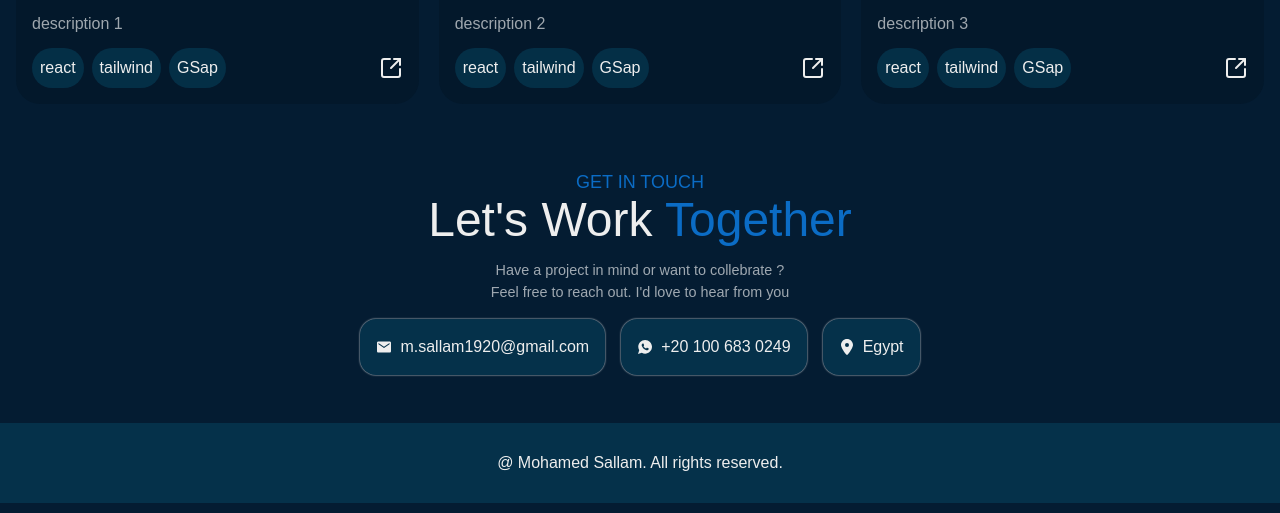
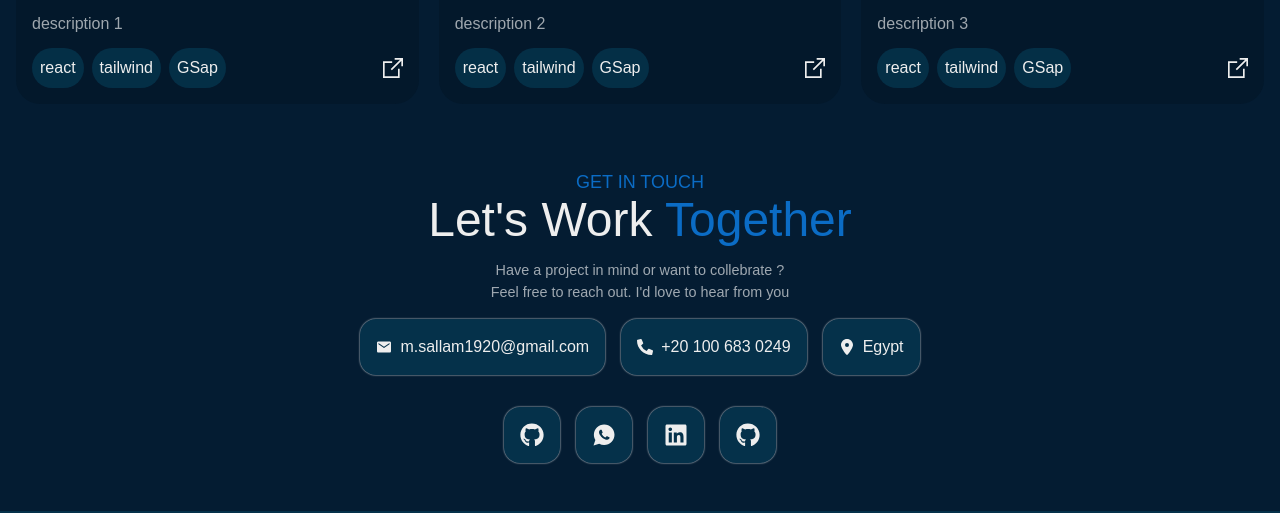
Before and after one commit to Mohamed-Sallam17/MohamedSallamPortfolio, a React (Vite) app: page / in a window 1280 px wide. Shown: the part 2147-2660 px from the top of the page. Built offline with nearby package versions, Linux system fonts and the light colour scheme; a web font is replaced by a local one.

Commit message:
finish protfolio without ainimations

```diff
--- a/src/App.css
+++ b/src/App.css
@@ -61,7 +61,8 @@
 }
 
 /* Contacts */
-footer .contacts-menu li{
+footer .contacts-menu li,
+footer .profiles a{
     box-shadow: 0 0 2px #ffffff;
 }
 
--- a/src/components/About.jsx
+++ b/src/components/About.jsx
@@ -56,7 +56,7 @@ const skillsIcons = [
 function About() {
 
   return (
-    <section className="about" id="about-me">
+    <section className="about" id="about">
         <div className="container mt-8">
             <div className='flex justify-center items-center flex-col'>
                 <div className="about-content w-full mx-auto text-center">
--- a/src/components/Footer.jsx
+++ b/src/components/Footer.jsx
@@ -1,9 +1,10 @@
-import { FaLocationDot } from "react-icons/fa6"
+import { FaLinkedin, FaPhoneAlt } from "react-icons/fa"
+import { FaGithub, FaLocationDot } from "react-icons/fa6"
 import { IoLogoWhatsapp, IoMdMail } from "react-icons/io"
 
 function Footer() {
   return (
-    <footer className="mt-8">
+    <footer className="mt-8" id="contact">
       <div className="container">
         <div className="contact-me w-full mx-auto text-center">
           <span className="uppercase text-sm lg:text-lg text-(--second-color) mb-4"> get in touch</span>
@@ -25,8 +26,8 @@ function Footer() {
               </a>
             </li>
             <li className="w-max bg-[#06466380] p-4 rounded-2xl">
-              <a href="https://wa.me/+201006830249" className="flex items-center justify-center gap-2">
-                <IoLogoWhatsapp/>
+              <a href="tel:+201006830249" className="flex items-center justify-center gap-2">
+                <FaPhoneAlt />
                 <span>+20 100 683 0249</span>
               </a>
             </li>
@@ -38,9 +39,18 @@ function Footer() {
             </li>
           </ul>
         </div>
-        <div className="profiles">
-          <a href="">
-            <i></i>
+        <div className="profiles flex items-center justify-center flex-wrap gap-4 mt-8">
+          <a href="https://github.com/Mohamed-Sallam17" className="w-max bg-[#06466380] p-4 rounded-2xl">
+            <FaGithub className="text-2xl"/>
+          </a>
+          <a href="https://wa.me/+201006830249" className="w-max bg-[#06466380] p-4 rounded-2xl">
+            <IoLogoWhatsapp className="text-2xl"/>
+          </a>
+          <a href="https://www.linkedin.com/in/mohamed-sallam-46b3b6237?utm_source=share_via&utm_content=profile&utm_medium=member_ios" className="w-max bg-[#06466380] p-4 rounded-2xl">
+            <FaLinkedin className="text-2xl"/>
+          </a>
+          <a href="" className="w-max bg-[#06466380] p-4 rounded-2xl">
+            <FaGithub className="text-2xl"/>
           </a>
         </div>
       </div>
--- a/src/components/Header.jsx
+++ b/src/components/Header.jsx
@@ -1,6 +1,8 @@
 import { Link } from "react-router-dom"
 import logoImg from "../assets/logo.png"
 import { useState } from "react";
+import { MdSunny } from "react-icons/md";
+import { FaMoon } from "react-icons/fa6";
 
 
 function Header() {
@@ -14,11 +16,8 @@ function Header() {
     }
   }
 
-  const lightModeIcon = (<svg xmlns="http://www.w3.org/2000/svg" className={`lucide lucide-sun-icon lucide-sun ${isDarkMode ? 'block' : 'hidden'}`} width="24" height="24" viewBox="0 0 24 24" fill="var(--heading-color)" stroke="var(--heading-color)" stroke-width="2" stroke-linecap="round" stroke-linejoin="round" ><circle cx="12" cy="12" r="4"/><path d="M12 2v2"/><path d="M12 20v2"/><path d="m4.93 4.93 1.41 1.41"/><path d="m17.66 17.66 1.41 1.41"/><path d="M2 12h2"/><path d="M20 12h2"/><path d="m6.34 17.66-1.41 1.41"/><path d="m19.07 4.93-1.41 1.41"/></svg>)
-  const darkModeIcon = (<svg xmlns="http://www.w3.org/2000/svg" className={`lucide lucide-moon-icon lucide-moon ${isDarkMode ? 'hidden' : 'block'}`} width="24" height="24" viewBox="0 0 24 24" fill="var(--bg-color)" stroke="var(--bg-color)" stroke-width="2" stroke-linecap="round" stroke-linejoin="round"><path d="M20.985 12.486a9 9 0 1 1-9.473-9.472c.405-.022.617.46.402.803a6 6 0 0 0 8.268 8.268c.344-.215.825-.004.803.401"/></svg>)
-
   return (
-    <header className="h-21 fixed top-0 w-full z-2">
+    <header className="h-21 fixed top-0 w-full z-2 flex justify-center items-center backdrop-blur-3xl">
       <div className="container mx-auto p-4">
         <div className="flex items-center justify-between">
           <div className="navbar-logo">
@@ -29,23 +28,25 @@ function Header() {
           <div className="navbar-links hidden lg:flex">
             <ul className="flex space-x-4">
               <li>
-                <a href="/">About</a>
+                <a href="#about">About</a>
               </li>
               <li>
                 <a href="#skills">Skills</a>
               </li>
               <li>
-                <Link href="/">Projects</Link>
+                <a href="#projects">Projects</a>
               </li>
               <li>
-                <Link href="/">Contact</Link>
+                <a href="#contact">Contact</a>
               </li>
             </ul>
           </div>
           <div className="flex items-center space-x-4 lg:space-x-0">
             <div className="toggle-mode bg-[#ffffff2e] p-[5px] rounded-[50%]" onClick={toggleTheme}>
-                {lightModeIcon}
-                {darkModeIcon}
+              <MdSunny className={`${isDarkMode ? 'block' : 'hidden'} text-xl`} />
+              <FaMoon className={`${isDarkMode ? 'hidden' : 'block'} text-xl`} />
+                {/* {lightModeIcon}
+                {darkModeIcon} */}
             </div>
             <div className="toggle-menu lg:hidden">
               <svg fill="#EEEEEE" width="30" height="30" viewBox="0 0 32 32" version="1.1" xmlns="http://www.w3.org/2000/svg">
--- a/src/components/Projects.jsx
+++ b/src/components/Projects.jsx
@@ -1,3 +1,4 @@
+import { GrShare } from 'react-icons/gr';
 import projectData from '../projects-data/projectsData.json'
 
 function Projects() {
@@ -40,22 +41,7 @@ function Projects() {
                   </div>
                   <div className="preview ">
                     <a href="#" className='hover:text-(--second-color) transition-colors'>
-                      <svg
-                        xmlns="http://www.w3.org/2000/svg"
-                        width="24"
-                        height="24"
-                        viewBox="0 0 24 24"
-                        fill="none"
-                        stroke="currentColor"
-                        strokeWidth="2"
-                        strokeLinecap="round"
-                        strokeLinejoin="round"
-                        className="lucide lucide-square-arrow-out-up-right"
-                      >
-                        <path d="M21 13v6a2 2 0 0 1-2 2H5a2 2 0 0 1-2-2V5a2 2 0 0 1 2-2h6" />
-                        <path d="m21 3-9 9" />
-                        <path d="M15 3h6v6" />
-                      </svg>
+                      <GrShare className='text-xl'/>
                     </a>
                   </div>
                 </div>
```
